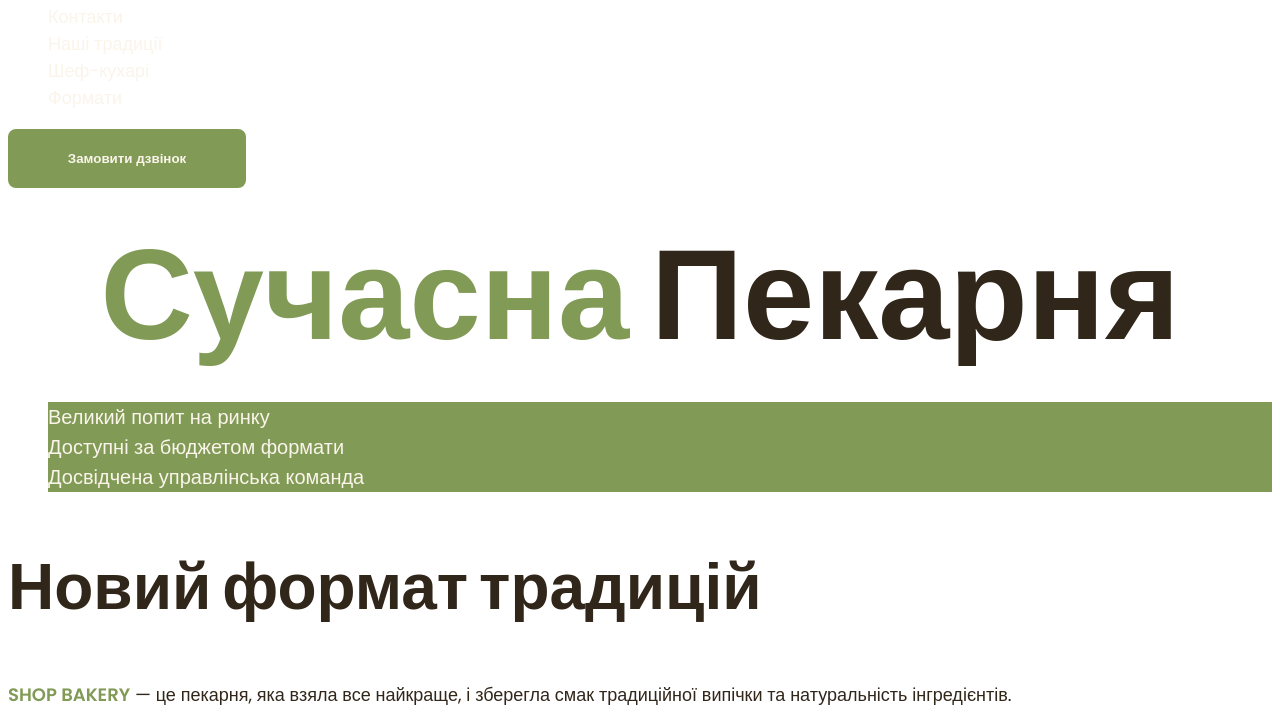
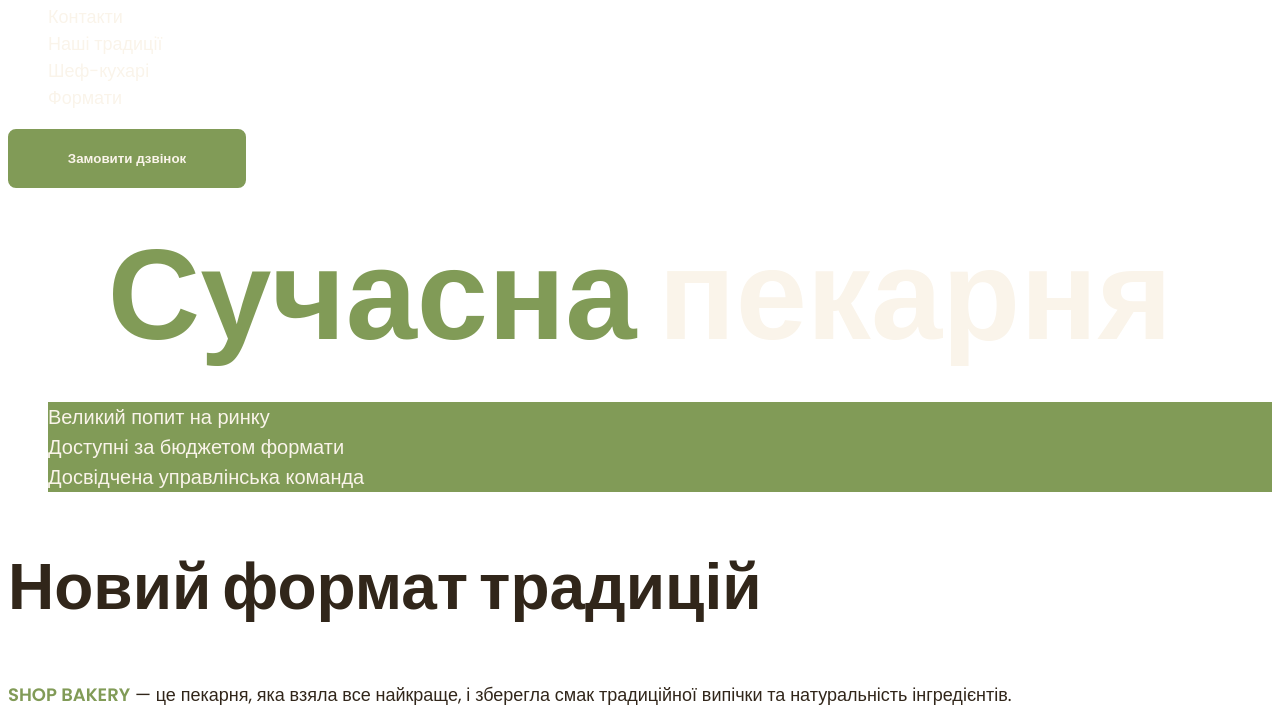
Before and after one commit to nerezasn/nerez-test, a plain HTML site: page index.html in a window 1280 px wide. Shown: the part 75-798 px from the top of the page. Drawn offline with Linux system fonts and the light colour scheme.

Commit message:
Внесла стилевые изменения для hero-title

```diff
--- a/css/styles.css
+++ b/css/styles.css
@@ -94,12 +94,15 @@ button:hover {
     font-size: 128px;
     font-weight: 900;
     text-align: center;
-    text-transform: capitalize;
+    text-transform:none;
    line-height: 1.5%;
    letter-spacing: 0%;
 }
-.hero-title span{
+.hero-title .accent-dark{
     color: var(--color-accent-dark);
+}
+.hero-title .accent-light {
+    color: var(--color-accent-light);
 }
 
 /* Trandition section */
--- a/index.html
+++ b/index.html
@@ -25,7 +25,10 @@
     </header>
     <main>
       <section>
-        <h1 class="hero-title"><span>Сучасна</span> пекарня</h1>
+        <h1 class="hero-title">
+          <span class="accent-dark">Сучасна</span>
+          <span class="accent-light">пекарня</span>
+        </h1>
       </section>
       <section id="traditions-section">
         <ul>
```
